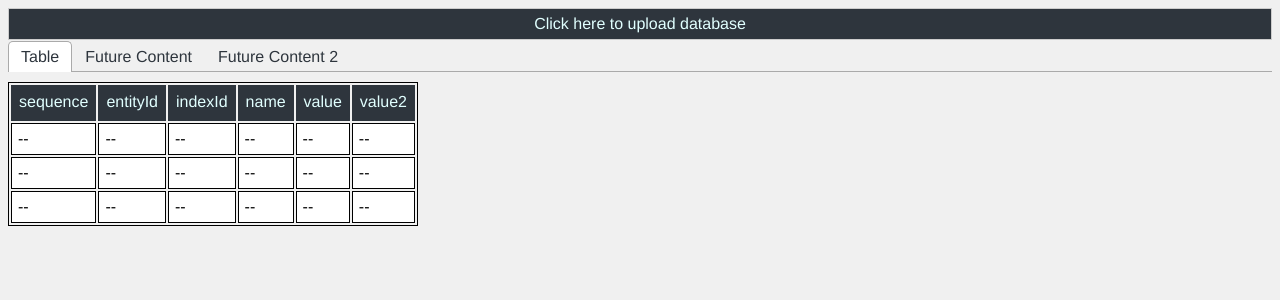
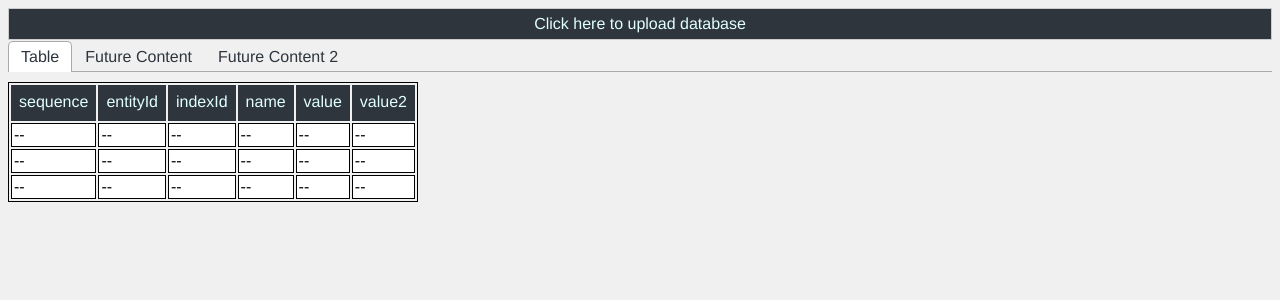
Before and after one commit to RoosInst/Titan, a React app: page / in a window 1280 px wide. Shown: the top 300 px of the page. Built offline with nearby package versions, Linux system fonts and the light colour scheme.

Commit message:
Table styling

```diff
--- a/src/components/BuildTable.js
+++ b/src/components/BuildTable.js
@@ -77,9 +77,11 @@ function BuildTable(props) {
                    <td
                      {...cell.getCellProps()}
                      style={{
-                       padding: '6px',
+                       padding: '2px',
                        border: 'solid 1px black',
                        background: 'white',
+                       fontFamily: 'Helvetica, Arial, sans-serif',
+                       fontWeight: 'normal',
                      }}
                    >
                      {cell.render('Cell')}
```
